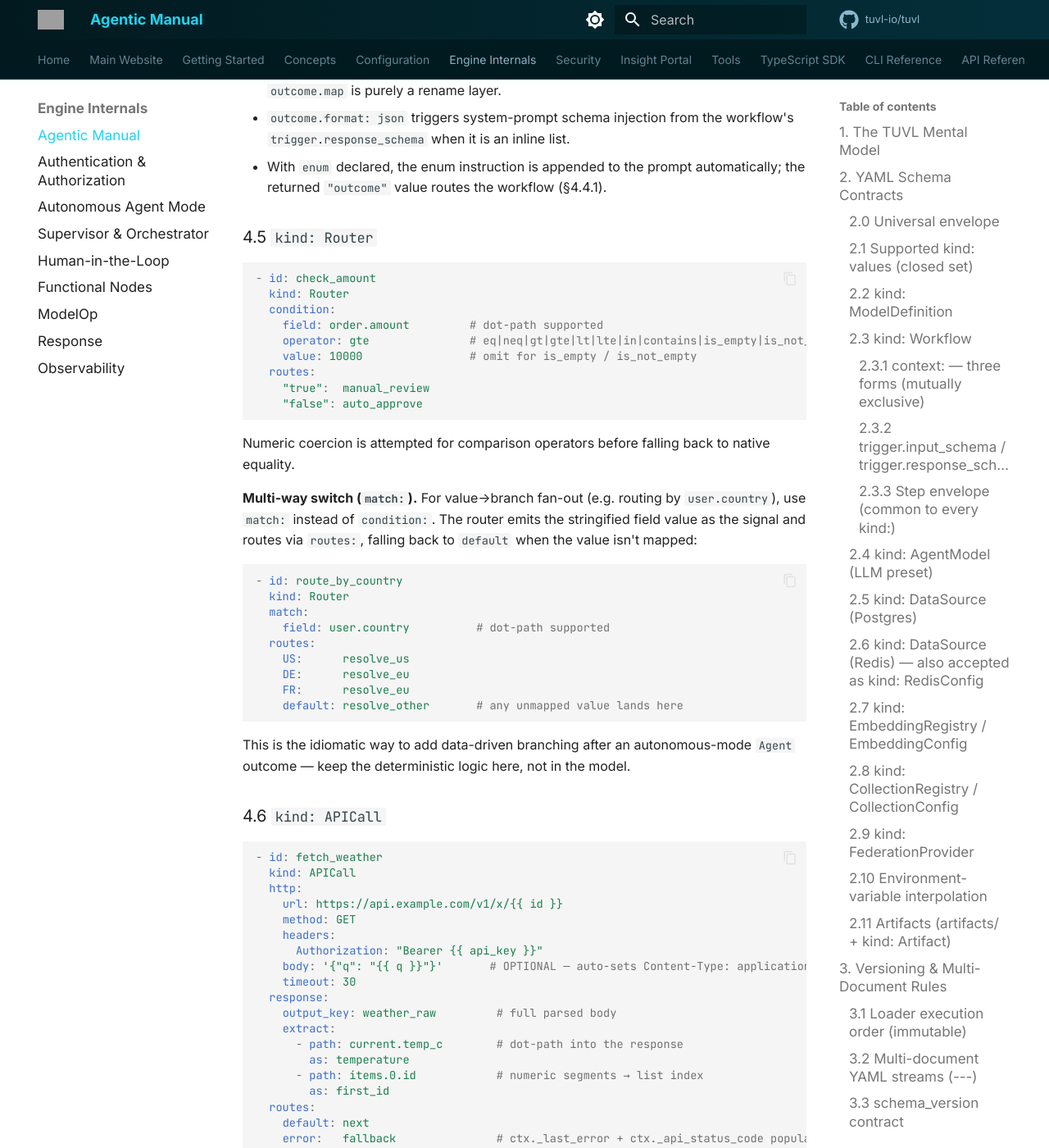
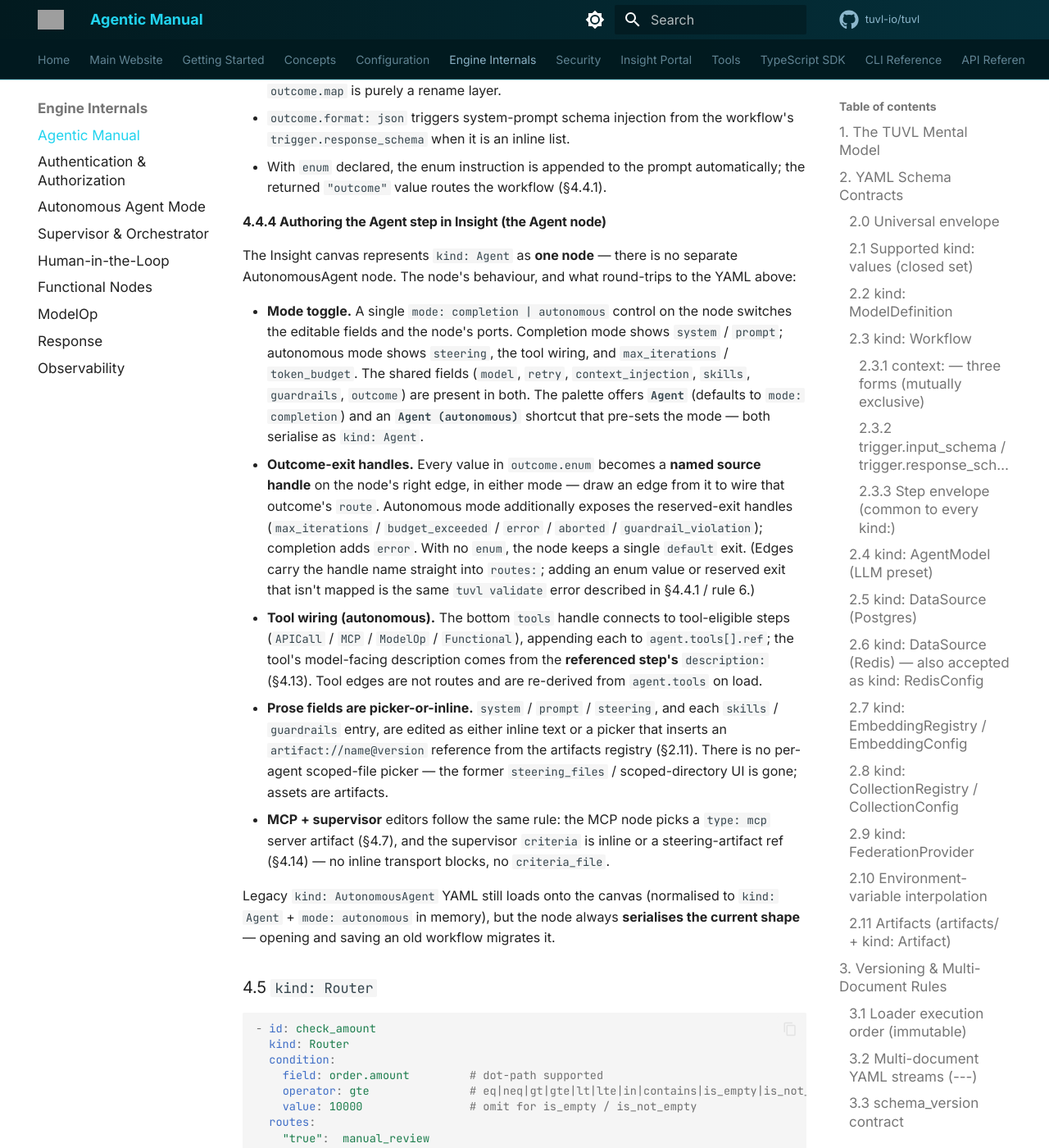
Before and after one commit to tuvl-io/docs, an MkDocs documentation site: the page built from docs/internals/tuvl-agentic-manual.md, in a window 1280 px wide and 1400 px high, scrolled down 23742 px. Shown: the whole window at 82% size. Built offline with MkDocs 1.6.1 and Material for MkDocs 9.7.7, drawn with Linux system fonts in a browser that asks for light colours; comment, search, counter and statistics services are not loaded; the version menu is left out; grey boxes are pictures that could not be loaded.

Commit message:
docs: sync manual — Insight Agent node (§4.4.4)

```diff
--- a/docs/internals/tuvl-agentic-manual.md
+++ b/docs/internals/tuvl-agentic-manual.md
@@ -756,6 +756,47 @@ Engine behaviour the agent must rely on:
 - **All JSON fields are merged into context** (the `"outcome"` signal field excepted). `outcome.map` is purely a rename layer.
 - `outcome.format: json` triggers system-prompt schema injection from the workflow's `trigger.response_schema` when it is an inline list.
 - With `enum` declared, the enum instruction is appended to the prompt automatically; the returned `"outcome"` value routes the workflow (§4.4.1).
+
+#### 4.4.4 Authoring the Agent step in Insight (the Agent node)
+
+The Insight canvas represents `kind: Agent` as **one node** — there is no
+separate AutonomousAgent node. The node's behaviour, and what round-trips to the
+YAML above:
+
+- **Mode toggle.** A single `mode: completion | autonomous` control on the node
+  switches the editable fields and the node's ports. Completion mode shows
+  `system` / `prompt`; autonomous mode shows `steering`, the tool wiring, and
+  `max_iterations` / `token_budget`. The shared fields (`model`, `retry`,
+  `context_injection`, `skills`, `guardrails`, `outcome`) are present in both.
+  The palette offers **`Agent`** (defaults to `mode: completion`) and an
+  **`Agent (autonomous)`** shortcut that pre-sets the mode — both serialise as
+  `kind: Agent`.
+- **Outcome-exit handles.** Every value in `outcome.enum` becomes a **named
+  source handle** on the node's right edge, in either mode — draw an edge from
+  it to wire that outcome's `route`. Autonomous mode additionally exposes the
+  reserved-exit handles (`max_iterations` / `budget_exceeded` / `error` /
+  `aborted` / `guardrail_violation`); completion adds `error`. With no `enum`,
+  the node keeps a single `default` exit. (Edges carry the handle name straight
+  into `routes:`; adding an enum value or reserved exit that isn't mapped is the
+  same `tuvl validate` error described in §4.4.1 / rule 6.)
+- **Tool wiring (autonomous).** The bottom `tools` handle connects to
+  tool-eligible steps (`APICall` / `MCP` / `ModelOp` / `Functional`), appending
+  each to `agent.tools[].ref`; the tool's model-facing description comes from the
+  **referenced step's** `description:` (§4.13). Tool edges are not routes and are
+  re-derived from `agent.tools` on load.
+- **Prose fields are picker-or-inline.** `system` / `prompt` / `steering`, and
+  each `skills` / `guardrails` entry, are edited as either inline text or a
+  picker that inserts an `artifact://name@version` reference from the artifacts
+  registry (§2.11). There is no per-agent scoped-file picker — the former
+  `steering_files` / scoped-directory UI is gone; assets are artifacts.
+- **MCP + supervisor** editors follow the same rule: the MCP node picks a
+  `type: mcp` server artifact (§4.7), and the supervisor `criteria` is inline or
+  a steering-artifact ref (§4.14) — no inline transport blocks, no
+  `criteria_file`.
+
+Legacy `kind: AutonomousAgent` YAML still loads onto the canvas (normalised to
+`kind: Agent` + `mode: autonomous` in memory), but the node always **serialises
+the current shape** — opening and saving an old workflow migrates it.
 
 ### 4.5 `kind: Router`
 
```
